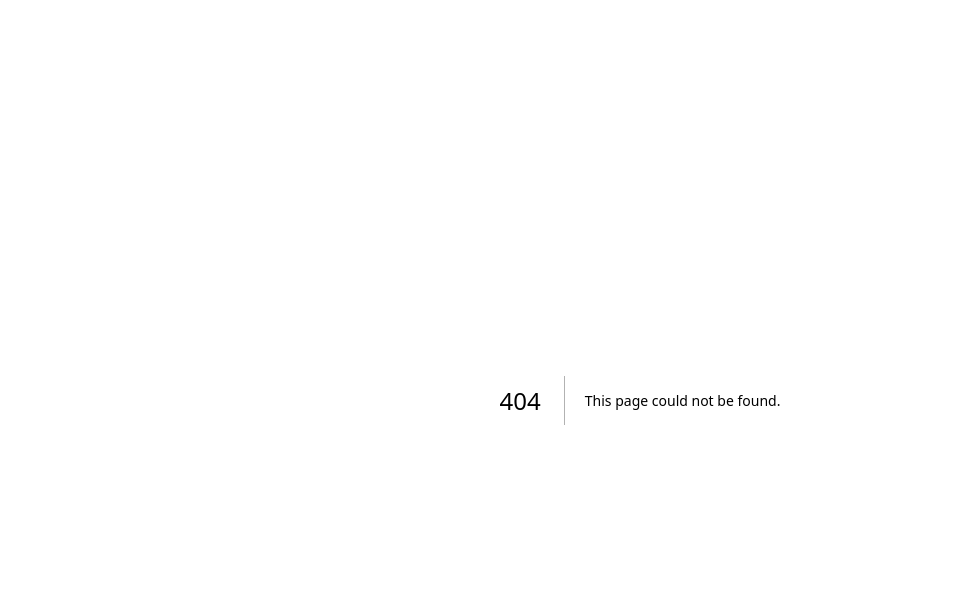
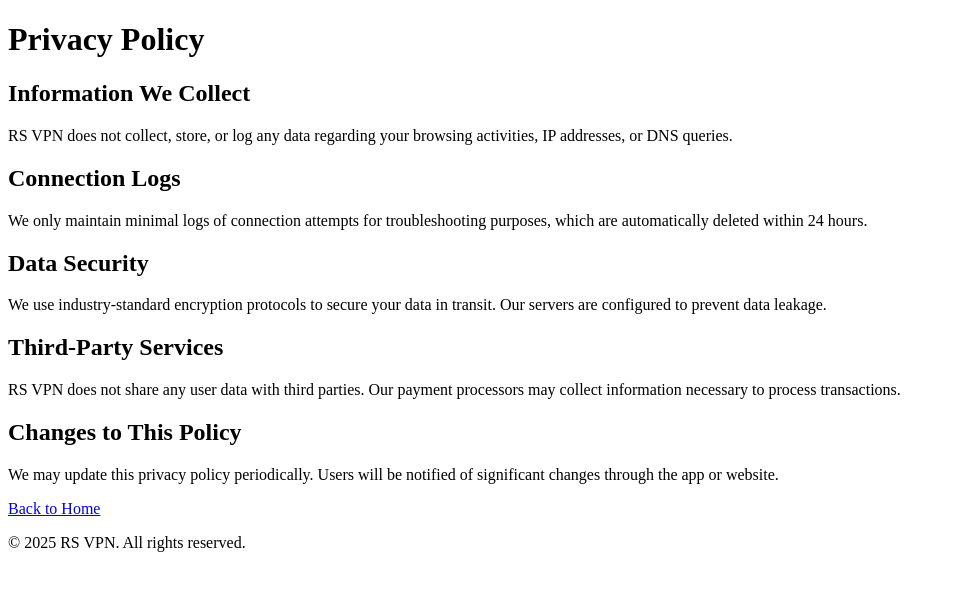
Before and after one commit to AnimeHolic/rsvpnsite, a Next.js app: page /privacy in a window 1280 px wide. Before the commit this address had no page. Shown: the top 590 px of the page, without its empty margins (0-955 px from the left). Built offline with nearby package versions, Linux system fonts and the light colour scheme.

Commit message:
Create privacy.js

```diff
--- /dev/null
+++ b/src/pages/privacy.js
@@ -0,0 +1,51 @@
+import Head from 'next/head'
+import Link from 'next/link'
+
+export default function Privacy() {
+  return (
+    <div className="container">
+      <Head>
+        <title>Privacy Policy - RS VPN</title>
+        <meta name="description" content="RS VPN Privacy Policy" />
+        <link rel="icon" href="/favicon.ico" />
+      </Head>
+
+      <main>
+        <h1>Privacy Policy</h1>
+
+        <div className="privacy-content">
+          <section>
+            <h2>Information We Collect</h2>
+            <p>RS VPN does not collect, store, or log any data regarding your browsing activities, IP addresses, or DNS queries.</p>
+          </section>
+
+          <section>
+            <h2>Connection Logs</h2>
+            <p>We only maintain minimal logs of connection attempts for troubleshooting purposes, which are automatically deleted within 24 hours.</p>
+          </section>
+
+          <section>
+            <h2>Data Security</h2>
+            <p>We use industry-standard encryption protocols to secure your data in transit. Our servers are configured to prevent data leakage.</p>
+          </section>
+
+          <section>
+            <h2>Third-Party Services</h2>
+            <p>RS VPN does not share any user data with third parties. Our payment processors may collect information necessary to process transactions.</p>
+          </section>
+
+          <section>
+            <h2>Changes to This Policy</h2>
+            <p>We may update this privacy policy periodically. Users will be notified of significant changes through the app or website.</p>
+          </section>
+        </div>
+
+        <Link href="/" className="home-link">Back to Home</Link>
+      </main>
+
+      <footer>
+        <p>© {new Date().getFullYear()} RS VPN. All rights reserved.</p>
+      </footer>
+    </div>
+  )
+}
```
